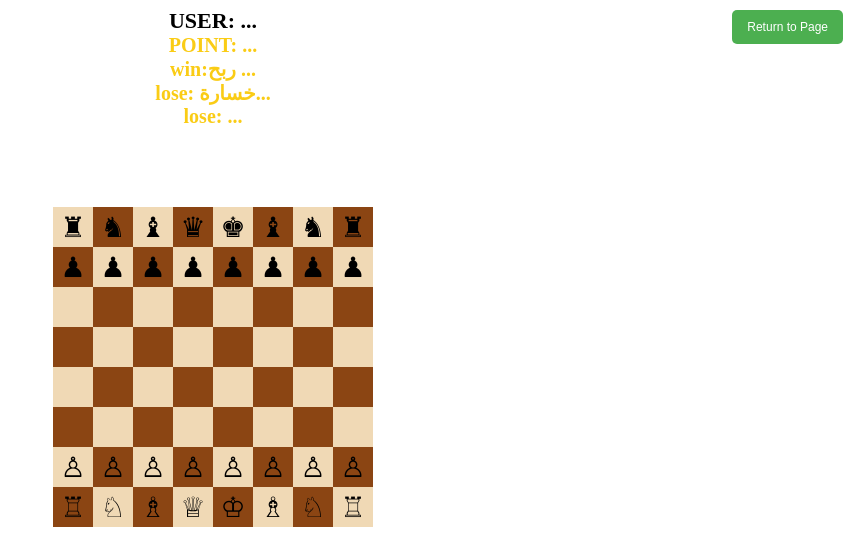
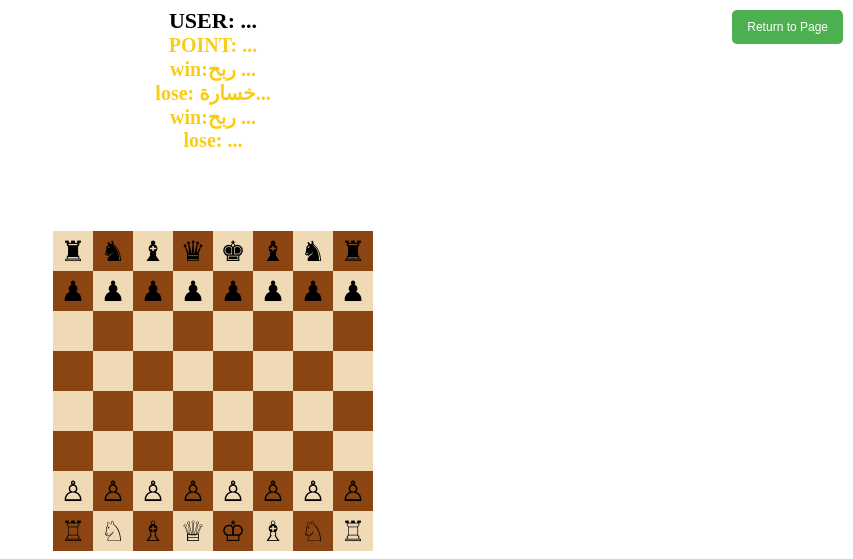
Before and after one commit to Tamer1917/tamapp, a plain HTML site: page chess.html in a window 1280 px wide. Shown: the whole page, without its empty margins (427-1280 px from the left). Drawn offline with Linux system fonts and the light colour scheme; a script that the page names is missing.

Commit message:
Update chess.html

```diff
--- a/chess.html
+++ b/chess.html
@@ -26,10 +26,10 @@
         </div>
 
         </div>
-      <div class="lose" id="lose">lose: ...</div>
+
    </div>
-
-
+<div class="win" id="win">win:ربح ...</div>
+ <div class="lose" id="lose">lose: ...</div>
  <!-- Return to Page Button -->
  <button onclick="window.location.href='https://tamapp-umber.vercel.app/index.html'"
  style="position: absolute;
```
